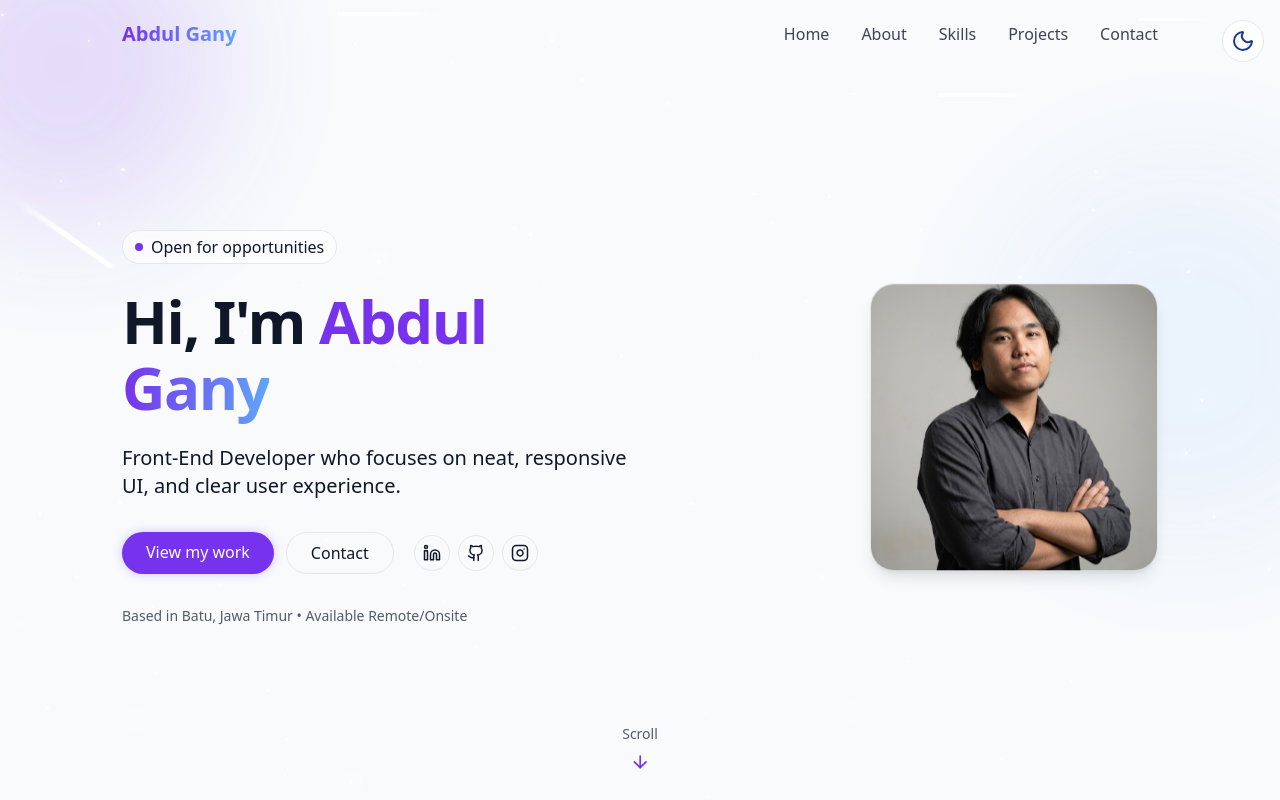
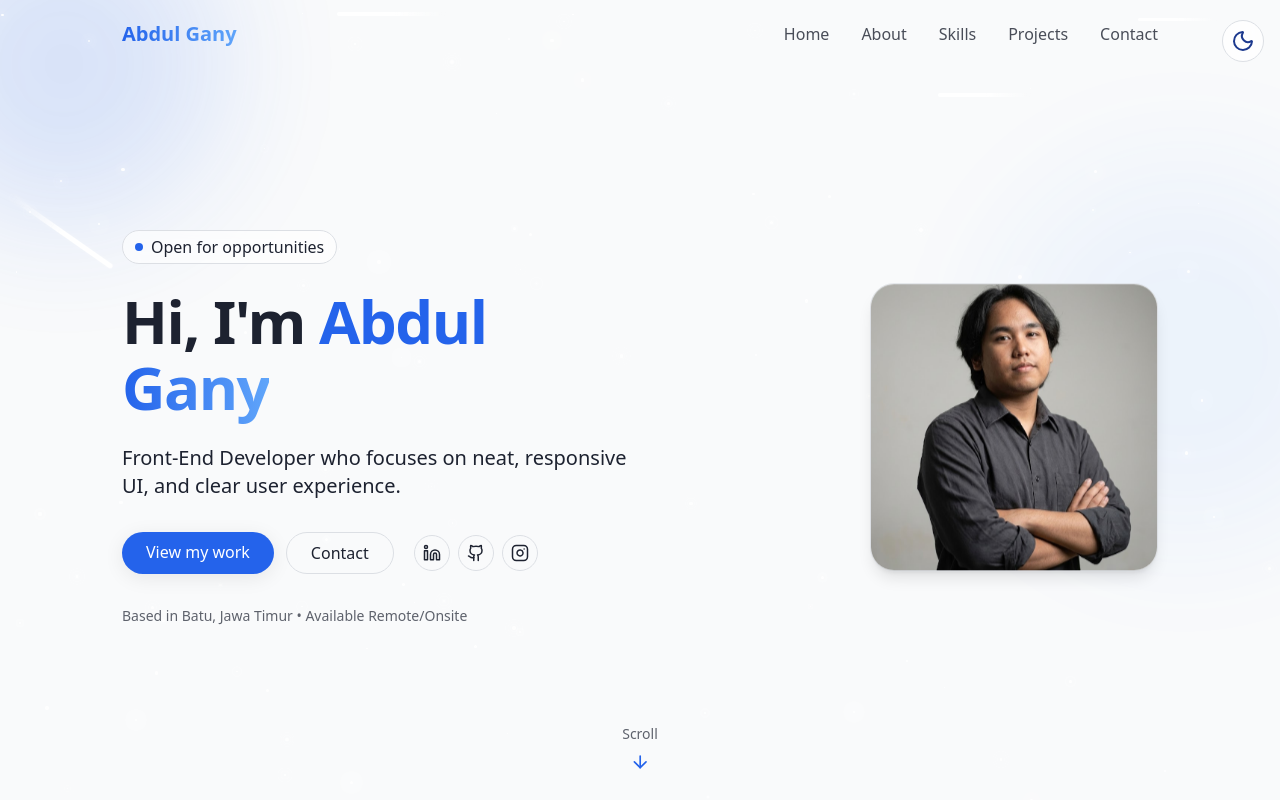
Before and after one commit to abdulganyyy/portofolio-ag, a React (Vite) app: page / in a window 1280 px wide. Shown: the top 800 px of the page. Built offline with nearby package versions, Linux system fonts and the light colour scheme.

Commit message:
docs: change color palette

```diff
--- a/src/index.css
+++ b/src/index.css
@@ -3,31 +3,31 @@
 /* -------- THEME TOKENS -------- */
 @layer base {
 	:root {
-		--background: 210 40% 98%;
-		--foreground: 222 47% 11%;
+		--background: 210 20% 98%;
+		--foreground: 222 25% 15%;
 
-		--primary: 262 83% 56%;
+		--primary: 221 83% 53%; /* soft modern blue */
 		--primary-foreground: 0 0% 100%;
 
-		--secondary: 220 14% 96%;
-		--secondary-foreground: 222 47% 11%;
+		--secondary: 210 16% 94%;
+		--secondary-foreground: 222 25% 15%;
 
 		--card: 0 0% 100%;
-		--border: 220 13% 91%;
+		--border: 220 13% 88%;
 	}
 
 	.dark {
-		--background: 222 47% 5%;
-		--foreground: 210 40% 98%;
+		--background: 222 25% 8%;
+		--foreground: 210 20% 95%;
 
-		--primary: 262 83% 66%;
+		--primary: 217 91% 60%; /* calm blue */
 		--primary-foreground: 0 0% 100%;
 
-		--secondary: 220 20% 12%;
-		--secondary-foreground: 210 40% 98%;
+		--secondary: 222 20% 14%;
+		--secondary-foreground: 210 20% 95%;
 
-		--card: 222 30% 10%;
-		--border: 220 18% 22%;
+		--card: 222 20% 12%;
+		--border: 222 18% 22%;
 	}
 
 	* {
@@ -79,7 +79,7 @@
 
 	.cosmic-button {
 		@apply px-6 py-2 rounded-full bg-[hsl(var(--primary))] text-[hsl(var(--primary-foreground))] font-medium transition-all duration-300 hover:scale-[1.03] active:scale-95;
-		box-shadow: 0 0 10px rgba(139, 92, 246, 0.35);
+		box-shadow: 0 4px 20px rgba(0, 0, 0, 0.08);
 	}
 
 	.star {
```
Lines whose indentation alone changed are shown as unchanged.
